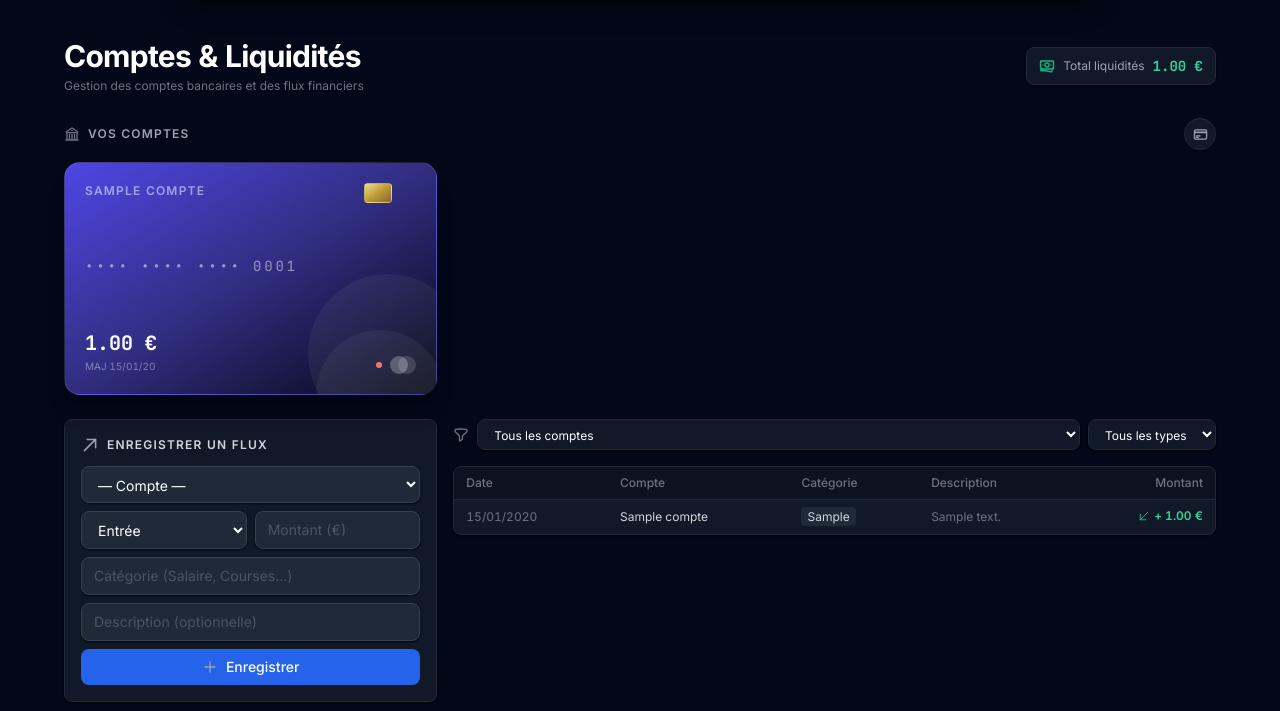
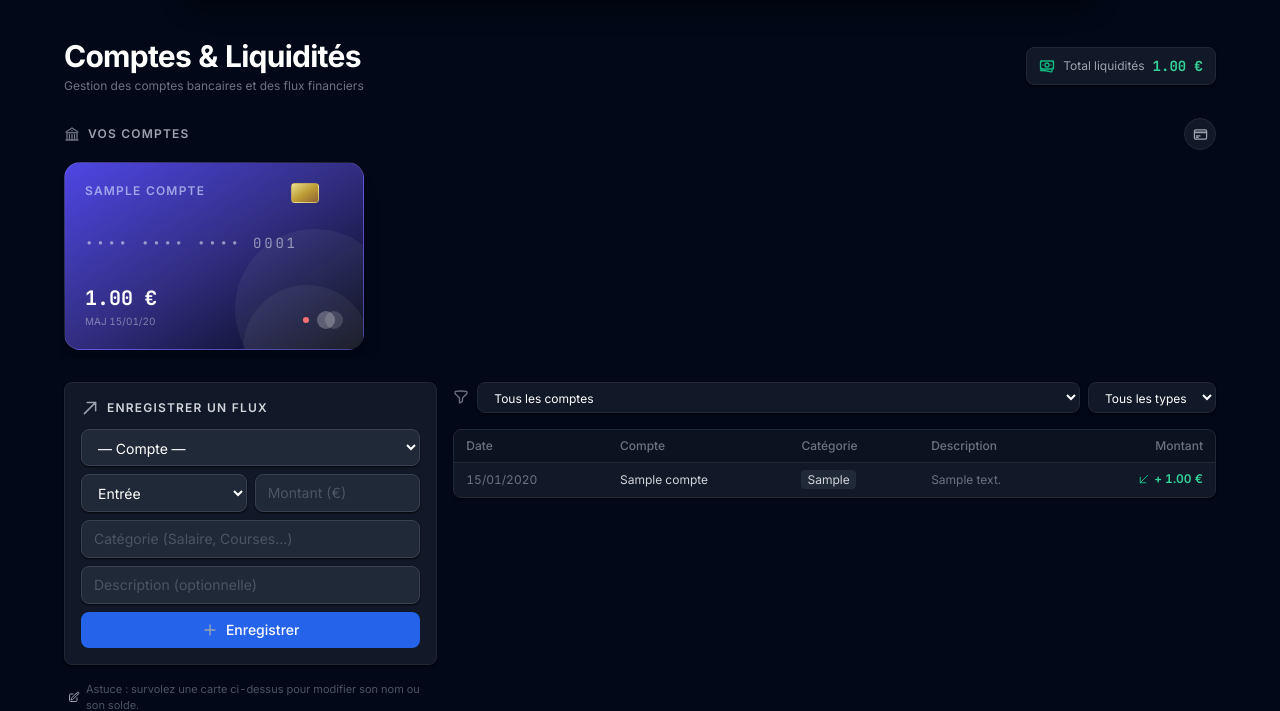
Before and after one commit to Halid13/myECO, a FastAPI app: page /comptes/ in a window 1280 px wide. Shown: the part 74-785 px from the top of the page. Run offline with FastAPI, Linux system fonts and the light colour scheme; tables that the repository leaves empty hold one stand-in row (values such as "Sample post"); some libraries are stand-ins or nearby versions.

Commit message:
set some modifications V0.5

```diff
--- a/app/templates/mouvements.html
+++ b/app/templates/mouvements.html
@@ -18,6 +18,14 @@
     </div>
 </div>
 
+<style>
+.carousel-scrollbar { scrollbar-width: thin; scrollbar-color: #374151 transparent; }
+.carousel-scrollbar::-webkit-scrollbar { height: 6px; }
+.carousel-scrollbar::-webkit-scrollbar-track { background: transparent; }
+.carousel-scrollbar::-webkit-scrollbar-thumb { background-color: #374151; border-radius: 9999px; }
+.carousel-scrollbar::-webkit-scrollbar-thumb:hover { background-color: #4b5563; }
+</style>
+
 <!-- ==================== SECTION 1 : VUE DES COMPTES ==================== -->
 <section class="mb-6">
     <div class="flex items-center justify-between mb-3">
@@ -33,9 +41,11 @@
     </div>
 
     {% if comptes %}
-    <div class="grid grid-cols-1 sm:grid-cols-2 lg:grid-cols-3 gap-4">
+    <div class="flex gap-4 overflow-x-auto snap-x snap-mandatory scroll-px-1 pb-2 -mx-1 px-1 carousel-scrollbar">
         {% for c in comptes %}
-        {{ components.bank_card_realistic(c, active=(filtre_compte_id == c.id)) }}
+        <div class="snap-start shrink-0 w-[280px] sm:w-[300px]">
+            {{ components.bank_card_realistic(c, active=(filtre_compte_id == c.id)) }}
+        </div>
         {% endfor %}
     </div>
     {% else %}
```
Also changed, not shown: app/routers/epargne.py (+10 -0 lines).
